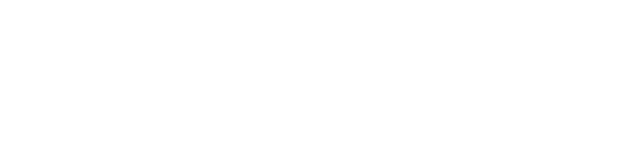
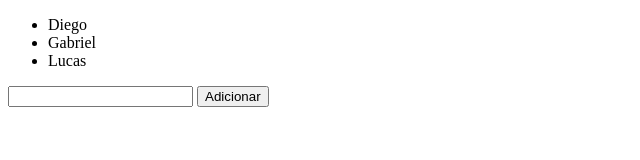
Before and after one commit to 4ndrenobr3/javascriptStarterRocketSeat, a plain HTML site: page modulo2/exercicio4.html in a window 1280 px wide. Shown: the whole page, without its empty margins (0-640 px from the left). Drawn offline with Linux system fonts and the light colour scheme.

Commit message:
Solved exercises

```diff
--- a/modulo2/exercicio4.html
+++ b/modulo2/exercicio4.html
@@ -9,9 +9,30 @@
 <body>
 
     <ul></ul>
+    <input type="text" name="nome">
+    <button onclick="adicionar()">Adicionar</button>
 
     <script>
+      var nomes = ['Diego', 'Gabriel', 'Lucas'];
+      var listElement = document.querySelector('ul');
+      var inputElement = document.querySelector('input');
 
+      function addItem(text){
+        var liElement = document.createElement('li');
+        var textElement = document.createTextNode(text);
+
+        liElement.appendChild(textElement);
+        listElement.appendChild(liElement);
+      }
+
+      function adicionar(){
+        addItem(inputElement.value);
+        inputElement.value = "";
+      }
+
+      for(nome of nomes){
+        addItem(nome);
+      }
     </script>
 </body>
 </html>
```
